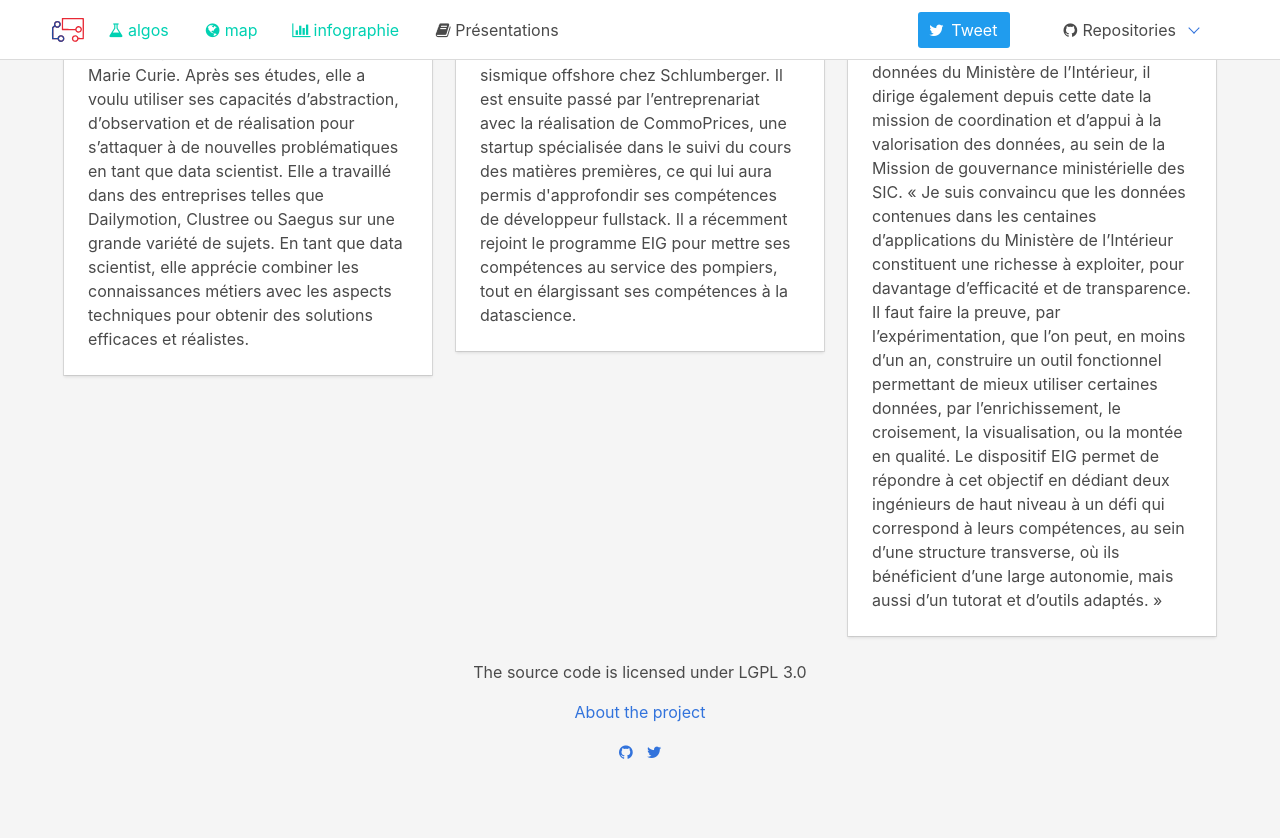
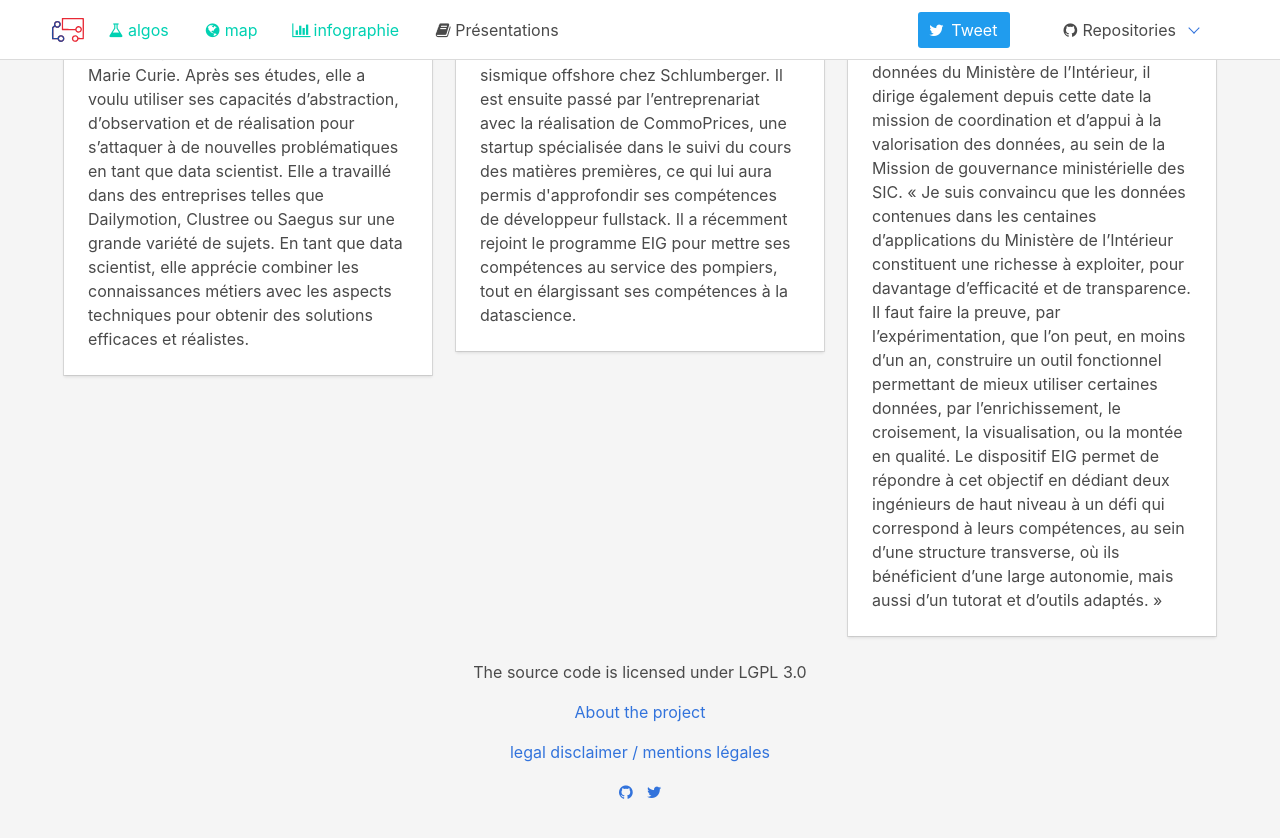
Before and after one commit to previsecours/portail, a Jekyll site: the page built from index.html, in a window 1280 px wide and 900 px high, scrolled down 2047 px. Shown: the top 838 px of the window. Built offline with Jekyll 4.4.1, drawn with Linux system fonts in a browser that asks for light colours.

Commit message:
on rajoute les mentions légales sous demande de Daniel

```diff
--- a/_includes/footer.html
+++ b/_includes/footer.html
@@ -66,6 +66,9 @@
         <a href="about">About the project</a>
       </p>
       <p>
+        <a href="./assets/pdf/mentionslegales.pdf">legal disclaimer / mentions légales</a>
+      </p>
+      <p>
         <a class="icon" href="https://github.com/{{ site.project.general.repo }}">
           <i class="fa fa-github"></i>
         </a>
```
Also changed, not shown: 2 other files.
